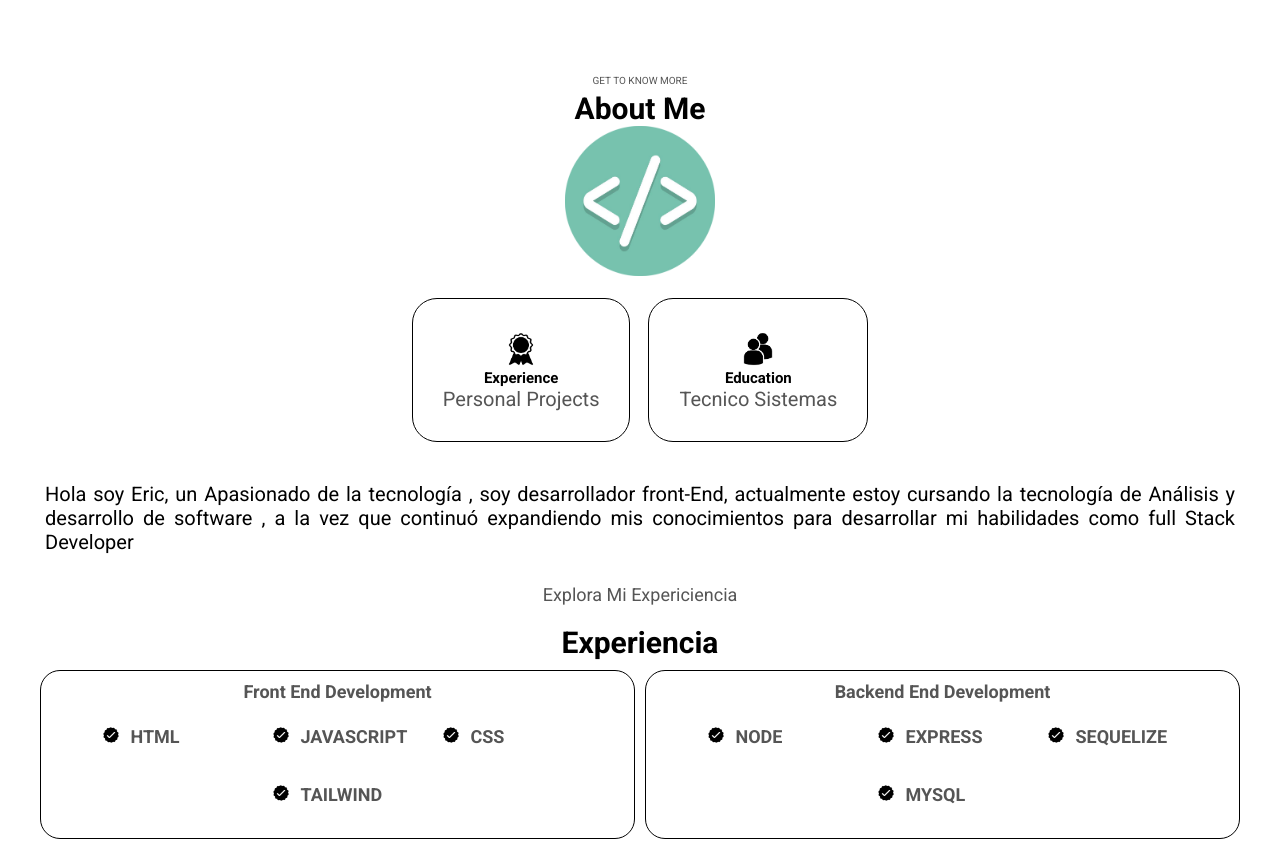
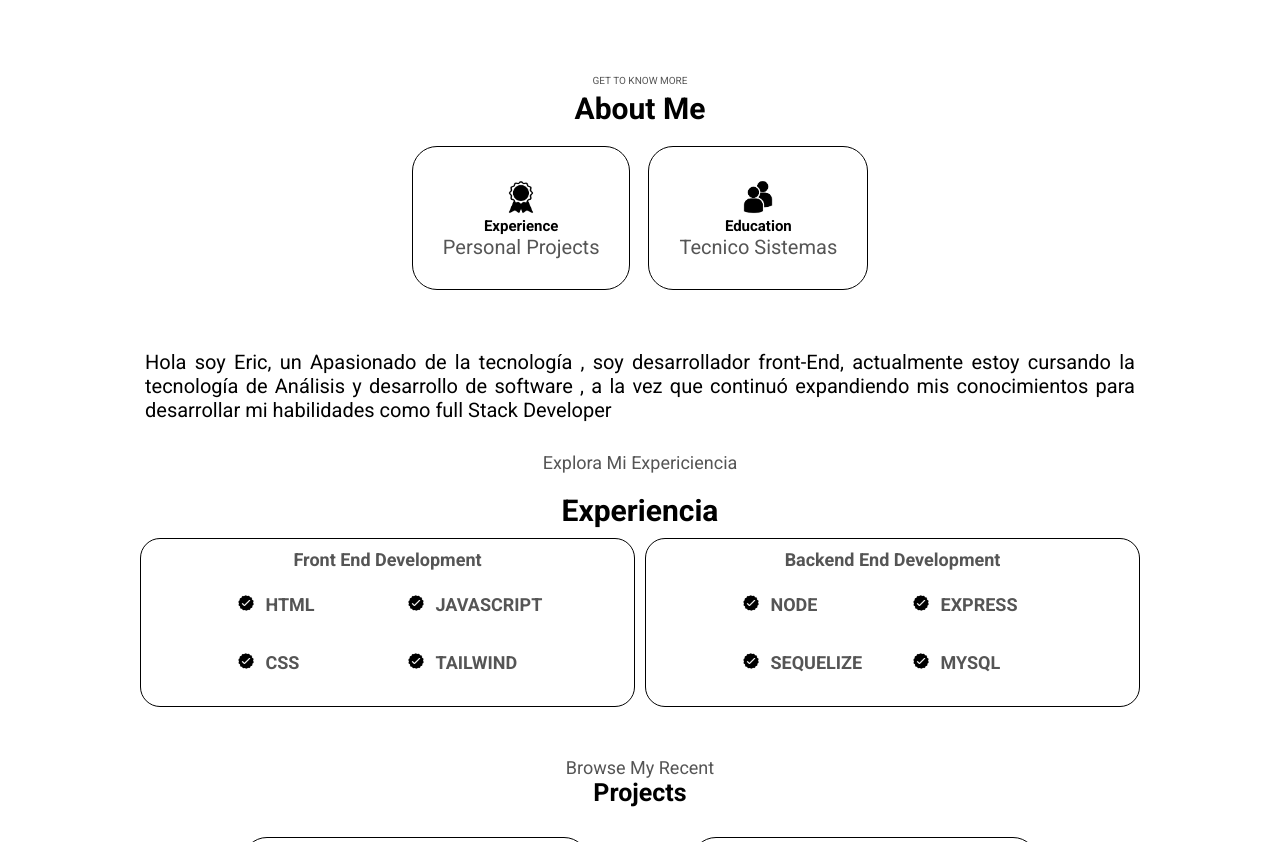
Before and after one commit to AlvarezEric1999/Portfolio, a plain HTML site: page index.html in a window 1280 px wide. Shown: the part 620-1462 px from the top of the page. Drawn offline with nearby package versions, Linux system fonts and the light colour scheme; files whose address does not match are found by name.

Commit message:
cambios en media querie

```diff
--- a/index.html
+++ b/index.html
@@ -70,10 +70,10 @@
 
         <div class="about-container">
 
-            <div class="about-container-img">
-                <img src="./images/image.png" alt="#">
-            </div>
 
+
+
+            <div>
 
             <div class="about-education-container">
 
@@ -94,7 +94,7 @@
             <div class="about-presentation-container">
                 <p>Hola soy Eric, un Apasionado de la tecnología , soy desarrollador front-End, actualmente estoy cursando la tecnología de Análisis y desarrollo de software , a la vez que continuó expandiendo mis conocimientos para desarrollar mi habilidades como full Stack Developer</p>
             </div>
-
+        </div>
 
         </div>
 
--- a/styles.css
+++ b/styles.css
@@ -95,6 +95,9 @@ header{
     list-style: none;
     font-size: 4.5rem;
 }
+
+
+
 
 .presentation-container{
     margin: 0 4rem;
@@ -209,10 +212,6 @@ header{
 }
 
 .about-education-container{
-    display: flex;
-    flex-wrap: wrap;
-    justify-content: center;
-    gap: 18px;
     padding:  20px 0 20px 0 ;
     font-family: 'Roboto';
     text-transform: capitalize;
@@ -224,7 +223,7 @@ header{
     flex-direction: column;
     align-items: center;
     justify-content: center;
-
+    margin-bottom: 20px;
     border: 1px solid var(--secondary-color);
     border-radius: 25px;
     padding: 3rem;
@@ -353,7 +352,7 @@ header{
     border: 1px solid black;
     border-radius: 25px;
     margin-top: 30px;
-    padding: 8px;
+    padding: 44px;
     display: flex;
     justify-content: center;
     flex-wrap: wrap;
@@ -426,9 +425,22 @@ footer{
         flex-wrap: wrap;
 
     }
+
+
+    .about-education-container{
+        display: flex;
+        flex-wrap: wrap;
+        justify-content: center;
+        gap: 18px;
+    }
 }
 
 @media (min-width:1024px){
+
+    main{
+        margin: 0 10rem
+    }
+
     .presentation-container{
         display: flex;
         justify-content: center;
@@ -446,4 +458,8 @@ footer{
         display: flex;
         flex-direction: row;
     }
+
+   .about-main-container .about-container{
+        display: flex;
+    }
 }
```
